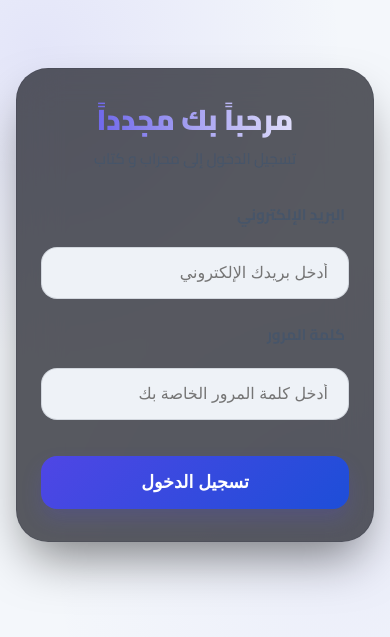
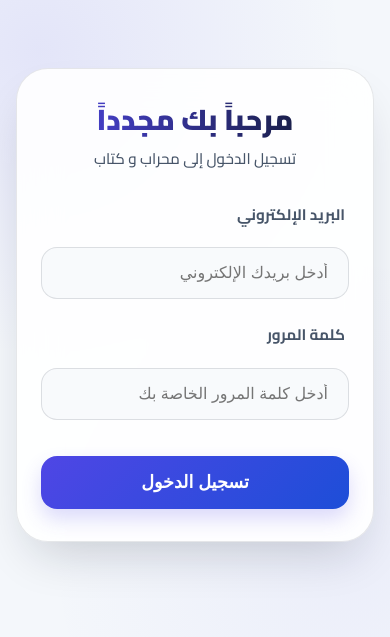
Before and after one commit to AnasSamman0/iqraa, a React (Vite) app in the folder frontend/: page /login in a window 390 px wide. Shown: the part 117-754 px from the top of the page. Built offline with nearby package versions, Linux system fonts and the light colour scheme; no server answers.

Commit message:
Optimize modal forms and add book page for mobile

```diff
--- a/frontend/src/components/Layout.css
+++ b/frontend/src/components/Layout.css
@@ -32,6 +32,13 @@
   font-size: 1.4rem;
   font-weight: 900;
   background: linear-gradient(135deg, #fff, var(--accent));
+  -webkit-background-clip: text;
+  background-clip: text;
+  -webkit-text-fill-color: transparent;
+}
+
+body:not(.dark) .logo span {
+  background: linear-gradient(135deg, #0f172a, var(--accent));
   -webkit-background-clip: text;
   background-clip: text;
   -webkit-text-fill-color: transparent;
@@ -315,3 +322,33 @@
   opacity: 1;
   pointer-events: auto;
 }
+
+body:not(.dark) .sidebar {
+  box-shadow: 10px 0 24px rgba(15, 23, 42, 0.08);
+}
+
+body:not(.dark) .sidebar-overlay {
+  background: rgba(15, 23, 42, 0.35);
+}
+
+body:not(.dark) .user-info {
+  background: rgba(15, 23, 42, 0.04);
+}
+
+@media (max-width: 768px) {
+  body:not(.dark) .mobile-topbar {
+    background: rgba(255, 255, 255, 0.88);
+    border-bottom-color: rgba(15, 23, 42, 0.08);
+    box-shadow: 0 10px 28px rgba(15, 23, 42, 0.08);
+  }
+
+  body:not(.dark) .menu-toggle {
+    background: rgba(15, 23, 42, 0.04);
+    color: var(--text-primary);
+  }
+
+  body:not(.dark) .menu-toggle:hover {
+    background: rgba(79, 70, 229, 0.1);
+    border-color: rgba(79, 70, 229, 0.35);
+  }
+}
--- a/frontend/src/index.css
+++ b/frontend/src/index.css
@@ -33,6 +33,21 @@ body:not(.dark) {
   --border-color: rgba(15, 23, 42, 0.12);
   --card-bg: rgba(255, 255, 255, 0.88);
   --glass-border: rgba(15, 23, 42, 0.1);
+}
+
+body.dark {
+  --bg-primary: #0a0b10;
+  --bg-secondary: #0f1118;
+  --bg-tertiary: #161a23;
+  --accent: #6366f1;
+  --accent-rgb: 99, 102, 241;
+  --accent-glow: rgba(99, 102, 241, 0.4);
+  --text-primary: #f8fafc;
+  --text-secondary: #94a3b8;
+  --text-muted: #64748b;
+  --border-color: rgba(255, 255, 255, 0.08);
+  --card-bg: rgba(22, 26, 35, 0.6);
+  --glass-border: rgba(255, 255, 255, 0.1);
 }
 
 * {
@@ -130,6 +145,13 @@ h1 {
   line-height: 1.3;
 }
 
+body:not(.dark) h1 {
+  background: linear-gradient(135deg, #0f172a 18%, var(--accent) 100%);
+  -webkit-background-clip: text;
+  background-clip: text;
+  -webkit-text-fill-color: transparent;
+}
+
 h2 {
   font-weight: 700;
   font-size: clamp(1.3rem, 4vw, 1.8rem);
@@ -183,6 +205,11 @@ p.subtitle {
   color: white;
 }
 
+body:not(.dark) .primary-btn.outline {
+  color: var(--text-primary);
+  background: rgba(var(--accent-rgb), 0.05);
+}
+
 .primary-btn.outline:hover {
   background: rgba(255, 255, 255, 0.05);
   border-color: var(--accent);
@@ -221,6 +248,14 @@ p.subtitle {
   opacity: 1;
 }
 
+body:not(.dark) .glass-card {
+  box-shadow: 0 10px 30px rgba(15, 23, 42, 0.08);
+}
+
+body:not(.dark) .glass-card:hover {
+  box-shadow: 0 18px 36px rgba(79, 70, 229, 0.14);
+}
+
 /* --- GLOBAL MODAL & FORM STYLES --- */
 .modal-overlay {
   position: fixed;
@@ -233,6 +268,12 @@ p.subtitle {
   justify-content: center;
   z-index: 1000;
   padding: 20px;
+}
+
+body:not(.dark) .modal-overlay {
+  background: rgba(15, 23, 42, 0.38);
+  backdrop-filter: blur(6px);
+  -webkit-backdrop-filter: blur(6px);
 }
 
 .modal-content {
@@ -283,7 +324,7 @@ p.subtitle {
   background: var(--bg-tertiary);
   border: 1px solid var(--border-color);
   border-radius: 16px;
-  color: white;
+  color: var(--text-primary);
   font-size: 1rem;
   transition: var(--transition);
   /* منع تقريب الشاشة التلقائي في iOS Safari عند التركيز على الحقول */
@@ -373,11 +414,7 @@ p.subtitle {
   }
 
   .modal-header {
-    position: sticky;
-    top: 0;
-    z-index: 2;
-    background: var(--bg-secondary);
-    padding-top: 2px;
+    margin-top: 8px;
   }
 
   @keyframes bottomSheetSlideUp {
--- a/frontend/src/pages/Login.css
+++ b/frontend/src/pages/Login.css
@@ -26,6 +26,12 @@
   animation: slideUp 0.8s cubic-bezier(0.4, 0, 0.2, 1);
 }
 
+body:not(.dark) .login-card {
+  background: rgba(255, 255, 255, 0.9);
+  border-color: rgba(15, 23, 42, 0.1);
+  box-shadow: 0 24px 50px -16px rgba(15, 23, 42, 0.2);
+}
+
 @keyframes slideUp {
   from { opacity: 0; transform: translateY(40px); }
   to { opacity: 1; transform: translateY(0); }
@@ -37,6 +43,13 @@
   font-weight: 900;
   text-align: center;
   background: linear-gradient(to left, #fff, var(--accent));
+  -webkit-background-clip: text;
+  background-clip: text;
+  -webkit-text-fill-color: transparent;
+}
+
+body:not(.dark) .login-card h1 {
+  background: linear-gradient(to left, #0f172a, var(--accent));
   -webkit-background-clip: text;
   background-clip: text;
   -webkit-text-fill-color: transparent;
@@ -69,9 +82,13 @@
   background: rgba(255, 255, 255, 0.03);
   border: 1px solid var(--border-color);
   border-radius: 16px;
-  color: #fff;
+  color: var(--text-primary);
   font-size: 1rem;
   transition: var(--transition);
+}
+
+body:not(.dark) .form-group input {
+  background: #f8fafc;
 }
 
 .form-group input:focus {
@@ -79,6 +96,10 @@
   border-color: var(--accent);
   background: rgba(255, 255, 255, 0.05);
   box-shadow: 0 0 0 4px rgba(var(--accent-rgb), 0.1);
+}
+
+body:not(.dark) .form-group input:focus {
+  background: #ffffff;
 }
 
 .login-btn {
```
